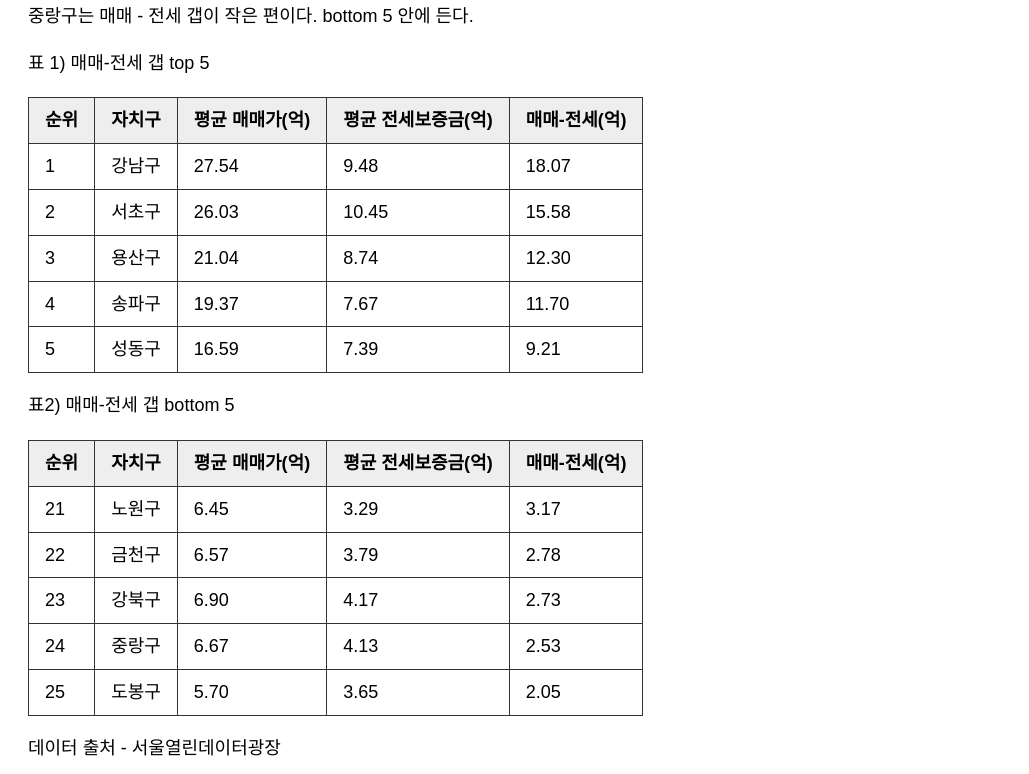
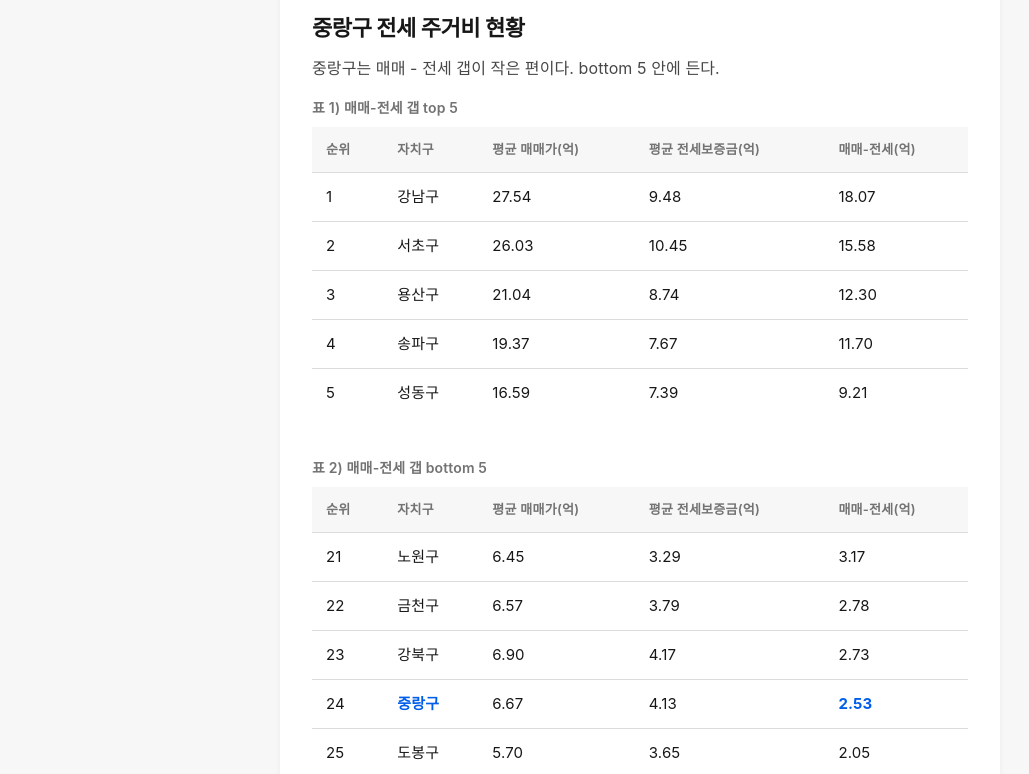
Before and after one commit to sqwogh-web/sesac-web, a plain HTML site: page index.html in a window 1280 px wide. Shown: the part 622-1396 px from the top of the page, without its empty margins (0-1029 px from the left). Drawn offline with Linux system fonts and the light colour scheme.

Commit message:
Redesign index.html using Wanted Montage design system tokens
Apply Montage's primary blue, neutral text/background palette,
typography scale, spacing, radius, and elevation shadows;
add horizontal scroll wrappers so tables stay legible on narrow
viewports.

```diff
--- a/index.html
+++ b/index.html
@@ -2,52 +2,193 @@
 <html lang="ko">
 <head>
 <meta charset="UTF-8">
+<meta name="viewport" content="width=device-width, initial-scale=1">
 <title>심재호</title>
 <style>
+  /* Design tokens adapted from Wanted's Montage design system
+     https://github.com/wanteddev/montage-web */
+  :root {
+    --color-primary-normal: #0066FF;
+    --color-primary-strong: #005EEB;
+    --color-primary-bg: #EAF2FE;
+
+    --color-label-normal: #171717;
+    --color-label-neutral: #474747;
+    --color-label-alternative: #737373;
+    --color-label-assistive: #9B9B9B;
+
+    --color-bg-normal: #FFFFFF;
+    --color-bg-alternative: #F7F7F7;
+
+    --color-line-normal: rgba(115, 115, 115, 0.16);
+    --color-line-solid: #DCDCDC;
+
+    --color-status-positive: #12B564;
+    --color-status-cautionary: #FF8A00;
+    --color-status-negative: #F04452;
+
+    --radius-small: 8px;
+    --radius-medium: 12px;
+    --radius-large: 16px;
+
+    --spacing-4: 4px;
+    --spacing-8: 8px;
+    --spacing-12: 12px;
+    --spacing-16: 16px;
+    --spacing-24: 24px;
+    --spacing-32: 32px;
+    --spacing-48: 48px;
+
+    --shadow-small: 0px 2px 4px -2px rgba(23,23,23,0.06), 0px 4px 6px -1px rgba(23,23,23,0.06);
+    --shadow-medium: 0px 4px 6px -2px rgba(23,23,23,0.07), 0px 10px 15px -3px rgba(23,23,23,0.07);
+  }
+
+  * { box-sizing: border-box; }
+
   body {
-    font-family: sans-serif;
-    font-size: 18px;
+    font-family: 'Pretendard', -apple-system, BlinkMacSystemFont, 'Apple SD Gothic Neo', 'Malgun Gothic', sans-serif;
+    color: var(--color-label-normal);
+    background: var(--color-bg-alternative);
     line-height: 1.6;
-    padding: 20px;
-    max-width: 700px;
+    margin: 0;
+    padding: var(--spacing-48) var(--spacing-16);
   }
+
+  main {
+    max-width: 720px;
+    margin: 0 auto;
+  }
+
+  section {
+    background: var(--color-bg-normal);
+    border-radius: var(--radius-large);
+    box-shadow: var(--shadow-small);
+    padding: var(--spacing-32);
+    margin-bottom: var(--spacing-24);
+  }
+
   h1 {
-    font-size: 36px;
+    font-size: 2rem;
+    line-height: 2.75rem;
+    letter-spacing: -0.025em;
+    font-weight: 700;
+    margin: 0 0 var(--spacing-16);
+    color: var(--color-label-normal);
   }
+
+  h2 {
+    font-size: 1.375rem;
+    line-height: 1.875rem;
+    letter-spacing: -0.019em;
+    font-weight: 700;
+    margin: 0 0 var(--spacing-12);
+  }
+
+  p {
+    font-size: 1rem;
+    line-height: 1.625rem;
+    letter-spacing: 0.006em;
+    color: var(--color-label-neutral);
+    margin: 0 0 var(--spacing-12);
+  }
+
+  .badge {
+    display: inline-block;
+    font-size: 0.8125rem;
+    font-weight: 600;
+    letter-spacing: 0.019em;
+    color: var(--color-primary-strong);
+    background: var(--color-primary-bg);
+    border-radius: 999px;
+    padding: 4px 12px;
+    margin-bottom: var(--spacing-16);
+  }
+
+  .table-scroll {
+    overflow-x: auto;
+    margin-top: var(--spacing-16);
+  }
+
   table {
+    width: 100%;
+    min-width: 480px;
     border-collapse: collapse;
-    margin-top: 20px;
+    font-size: 0.9375rem;
+    letter-spacing: 0.0096em;
   }
+
+  caption {
+    text-align: left;
+    font-size: 0.875rem;
+    font-weight: 600;
+    color: var(--color-label-alternative);
+    margin-bottom: var(--spacing-8);
+    caption-side: top;
+  }
+
   th, td {
-    border: 1px solid #333;
-    padding: 8px 16px;
+    border-bottom: 1px solid var(--color-line-solid);
+    padding: 12px 14px;
     text-align: left;
+    white-space: nowrap;
   }
+
   th {
-    background: #eee;
+    color: var(--color-label-alternative);
+    font-weight: 600;
+    font-size: 0.8125rem;
+    letter-spacing: 0.019em;
+    background: var(--color-bg-alternative);
+  }
+
+  tr:last-child td {
+    border-bottom: none;
+  }
+
+  td.highlight {
+    color: var(--color-primary-strong);
+    font-weight: 700;
+  }
+
+  .table-gap {
+    height: var(--spacing-24);
+  }
+
+  footer p {
+    font-size: 0.8125rem;
+    color: var(--color-label-assistive);
+    text-align: right;
+    margin: 0;
   }
 </style>
 </head>
 <body>
+<main>
+
+  <section>
     <h1>심재호</h1>
-
     <p>안녕하세요, 심재호입니다. 철학을 공부하다가 요즘은 데이터 분석에 관심이 생겨서 파이썬을 처음부터 배우고 있습니다.</p>
     <p>구별 부동산 통계나 간단한 계산기 같은 것들을 직접 만들어보면서 하나씩 익혀가는 중입니다.</p>
     <p>서울 청년취업사관학교 새싹(sesac)에서 실습하며 배운 것과 앞으로 배울 것들을 정리해보려고 합니다.</p>
 
+    <div class="table-scroll">
       <table>
         <tr><th>항목</th><th>설명</th></tr>
         <tr><td>데이터 분석</td><td>배우고 있는 것</td></tr>
         <tr><td>철학</td><td>배웠던 것</td></tr>
         <tr><td>사회의 쓴 맛</td><td>앞으로 배울 것</td></tr>
       </table>
+    </div>
+  </section>
 
-  <h1>중랑구 전세 주거비 현황</h1>
-
+  <section>
+    <span class="badge">부동산 데이터 분석</span>
+    <h2>중랑구 전세 주거비 현황</h2>
     <p>중랑구는 매매 - 전세 갭이 작은 편이다. bottom 5 안에 든다.</p>
 
+    <div class="table-scroll">
       <table>
-    표 1) 매매-전세 갭 top 5
+        <caption>표 1) 매매-전세 갭 top 5</caption>
         <tr><th>순위</th><th>자치구</th><th>평균 매매가(억)</th><th>평균 전세보증금(억)</th><th>매매-전세(억)</th></tr>
         <tr><td>1</td><td>강남구</td><td>27.54</td><td>9.48</td><td>18.07</td></tr>
         <tr><td>2</td><td>서초구</td><td>26.03</td><td>10.45</td><td>15.58</td></tr>
@@ -55,16 +196,27 @@
         <tr><td>4</td><td>송파구</td><td>19.37</td><td>7.67</td><td>11.70</td></tr>
         <tr><td>5</td><td>성동구</td><td>16.59</td><td>7.39</td><td>9.21</td></tr>
       </table>
-  <p> </p>
+    </div>
+
+    <div class="table-gap"></div>
+
+    <div class="table-scroll">
       <table>
-    표2) 매매-전세 갭 bottom 5
+        <caption>표 2) 매매-전세 갭 bottom 5</caption>
         <tr><th>순위</th><th>자치구</th><th>평균 매매가(억)</th><th>평균 전세보증금(억)</th><th>매매-전세(억)</th></tr>
         <tr><td>21</td><td>노원구</td><td>6.45</td><td>3.29</td><td>3.17</td></tr>
         <tr><td>22</td><td>금천구</td><td>6.57</td><td>3.79</td><td>2.78</td></tr>
         <tr><td>23</td><td>강북구</td><td>6.90</td><td>4.17</td><td>2.73</td></tr>
-    <tr><td>24</td><td>중랑구</td><td>6.67</td><td>4.13</td><td>2.53</td></tr>
+        <tr><td>24</td><td class="highlight">중랑구</td><td>6.67</td><td>4.13</td><td class="highlight">2.53</td></tr>
         <tr><td>25</td><td>도봉구</td><td>5.70</td><td>3.65</td><td>2.05</td></tr>
       </table>
+    </div>
+
+    <footer>
       <p>데이터 출처 - 서울열린데이터광장</p>
+    </footer>
+  </section>
+
+</main>
 </body>
 </html>
```
Lines whose indentation alone changed are shown as unchanged.
